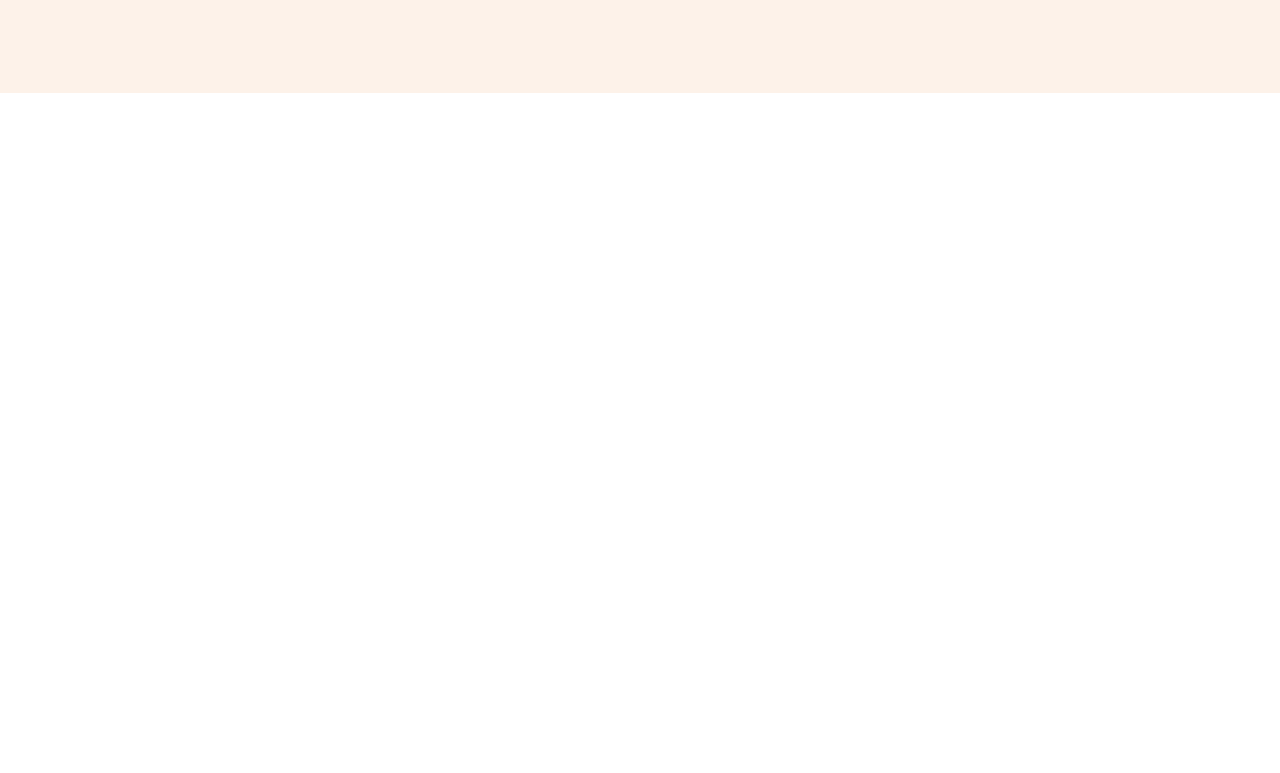
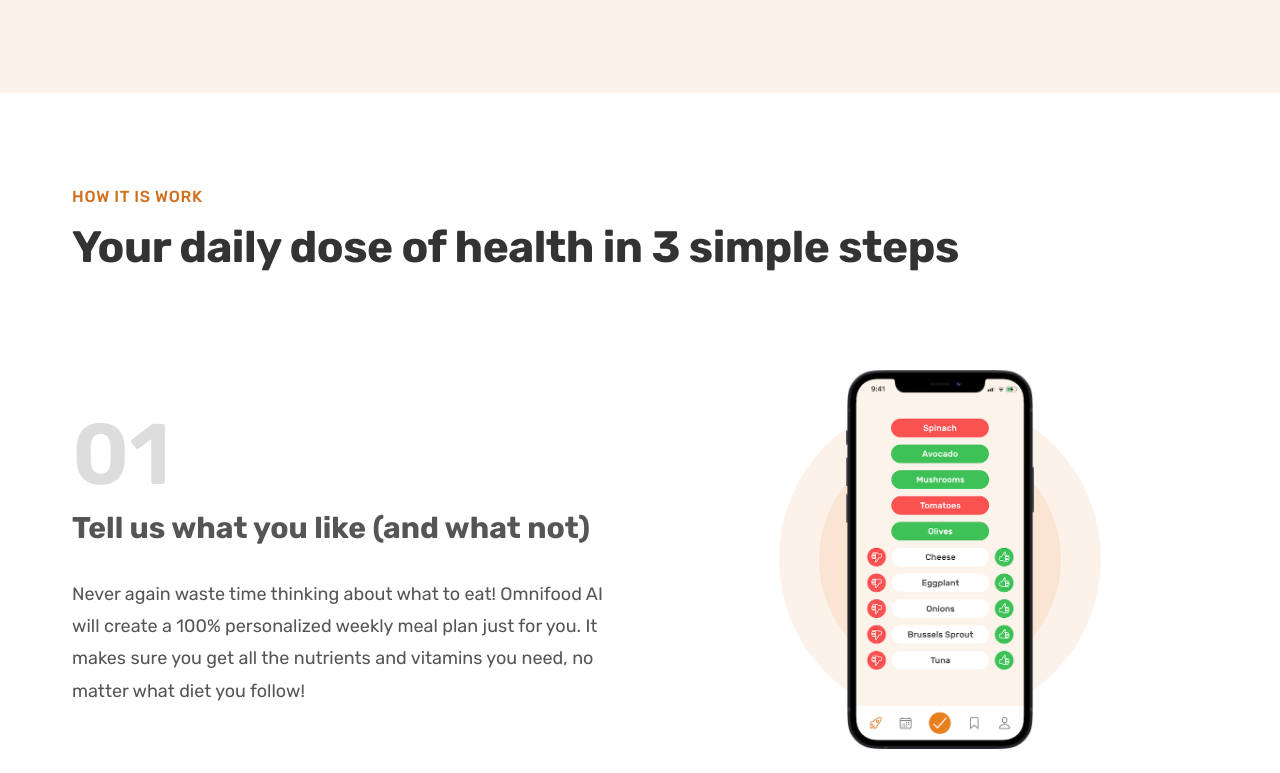
Before and after one commit to jaiswalsandeep508/Omnifood-project, a plain HTML site: page index.html in a window 1280 px wide. Shown: the part 667-1440 px from the top of the page. Before the commit the page ends 800 px from the top, so only its background shows below. Drawn offline with Linux system fonts and the light colour scheme.

Commit message:
How to work section complete

```diff
--- /dev/null
+++ b/css/general.css
@@ -0,0 +1,139 @@
+/*
+--- 01 TYPOGRAPHY SYSTEM
+
+-Font sizes (px)
+10 / 12 / 14 / 16 / 18 / 20 / 24 / 30 / 36 / 44 / 52 / 62 / 74 / 86 / 98
+
+-Font weights:
+default: 400
+
+-Line heights:
+default: 1
+
+--- 02 COLORS
+
+-Primary: #e67e22
+-Tints: #fdf2e9
+-Shades: #cf711f
+-Accents:
+-Greys: #555
+ #333
+
+--- 05 SHADOWS
+
+--- 06 BORDER-RADIUS
+
+--- 07 SPACING-SYSTEM
+
+-SPACING SYSTEM (px)
+2 / 4 / 8 / 12 / 16 / 24 / 32 / 48 / 64 / 80 / 96 / 128
+
+*/
+
+* {
+  margin: 0;
+  padding: 0;
+  box-sizing: border-box;
+}
+
+html {
+  font-size: 62.5%;
+}
+body {
+  font-family: "Rubik", sans-serif;
+  color: #555;
+  font-weight: 400;
+  line-height: 1;
+}
+
+/***********************/
+/*GENERAL REUSABLE */
+/***********************/
+
+.container {
+  max-width: 120rem;
+  padding: 0 3.2rem;
+  margin: 0 auto;
+}
+.grid {
+  display: grid;
+  row-gap: 9.6rem;
+  column-gap: 6.4rem;
+}
+.grid--2-cols {
+  grid-template-columns: repeat(2, 1fr);
+}
+.grid--3-cols {
+  grid-template-columns: repeat(3, 1fr);
+}
+.grid--4-cols {
+  grid-template-columns: repeat(4, 1fr);
+}
+.grid--center-v {
+  align-items: center;
+}
+.primary-heading,
+.secondary-heading {
+  color: #333;
+  font-weight: 700;
+  letter-spacing: -0.5px;
+}
+.primary-heading {
+  font-size: 5.2rem;
+  line-height: 1.05;
+  margin-bottom: 3.2rem;
+}
+.secondary-heading {
+  font-size: 4.4rem;
+  line-height: 1.2;
+  margin-bottom: 9.6rem;
+}
+.subheading {
+  display: block;
+  font-size: 1.6rem;
+  color: #cf711f;
+  font-weight: 500;
+  margin-bottom: 1.6rem;
+  text-transform: uppercase;
+  letter-spacing: 0.75px;
+}
+.tertiary-heading {
+  font-size: 3rem;
+  line-height: 1.2;
+  margin-bottom: 3.2rem;
+}
+.btn:link,
+.btn:visited {
+  display: inline-block;
+  padding: 1.6rem 3.2rem;
+  font-size: 2rem;
+  font-weight: 600;
+  text-decoration: none;
+  border-radius: 9px;
+
+  transition: background-color 0.3s;
+}
+.btn--full:link,
+.btn--full:visited {
+  background-color: #e67e22;
+  color: #fff;
+}
+.btn--full:hover,
+.btn--full:active {
+  background-color: #cf711f;
+  color: #fff;
+}
+.btn--outline:link,
+.btn--outline:visited {
+  background-color: #fdf2e9;
+  color: #555;
+}
+.btn--outline:hover,
+.btn--outline:active {
+  background-color: #fdf2e9;
+  color: #555;
+  box-shadow: inset 0 0 0 3px #fff;
+}
+.margin-right-sm {
+  margin-right: 1.6rem !important;
+}
--- a/css/style.css
+++ b/css/style.css
@@ -1,90 +1,3 @@
-/*
---- 01 TYPOGRAPHY SYSTEM
-
--Font sizes (px)
-10 / 12 / 14 / 16 / 18 / 20 / 24 / 30 / 36 / 44 / 52 / 62 / 74 / 86 / 98
-
--Font weights:
-default: 400
-
--Line heights:
-default: 1
-
---- 02 COLORS
-
--Primary: #e67e22
--Tints: #fdf2e9
--Shades: #cf711f
--Accents:
--Greys: #555
- #333
-
---- 05 SHADOWS
-
---- 06 BORDER-RADIUS
-
---- 07 SPACING-SYSTEM
-
--SPACING SYSTEM (px)
-2 / 4 / 8 / 12 / 16 / 24 / 32 / 48 / 64 / 80 / 96 / 128
-
-*/
-
-* {
-  margin: 0;
-  padding: 0;
-  box-sizing: border-box;
-}
-
-html {
-  font-size: 62.5%;
-}
-body {
-  font-family: "Rubik", sans-serif;
-  color: #555;
-  font-weight: 400;
-  line-height: 1;
-}
-
-/***********************/
-/*GENERAL REUSABLE */
-/***********************/
-.btn:link,
-.btn:visited {
-  display: inline-block;
-  padding: 1.6rem 3.2rem;
-  font-size: 2rem;
-  font-weight: 600;
-  text-decoration: none;
-  border-radius: 9px;
-
-  transition: background-color 0.3s;
-}
-.btn--full:link,
-.btn--full:visited {
-  background-color: #e67e22;
-  color: #fff;
-}
-.btn--full:hover,
-.btn--full:active {
-  background-color: #cf711f;
-  color: #fff;
-}
-.btn--outline:link,
-.btn--outline:visited {
-  background-color: #fdf2e9;
-  color: #555;
-}
-.btn--outline:hover,
-.btn--outline:active {
-  background-color: #fdf2e9;
-  color: #555;
-  box-shadow: inset 0 0 0 3px #fff;
-}
-.margin-right-sm {
-  margin-right: 1.6rem !important;
-}
-
 /***********************/
 /*HEADER*/
 /***********************/
@@ -139,10 +52,10 @@ body {
 .main-nav-link.nav-cta:active {
   background-color: #cf711f;
 }
+
 /***********************/
 /*HERO SECTION*/
 /***********************/
-
 .section-hero {
   background-color: #fdf2e9;
   padding: 4.8rem 0 9.6rem 0;
@@ -159,14 +72,7 @@ body {
 }
 .hero-text-box {
 }
-.primary-heading {
-  font-size: 5.2rem;
-  font-weight: 700;
-  color: #333;
-  line-height: 1.05;
-  letter-spacing: -0.5px;
-  margin-bottom: 3.2rem;
-}
+
 .hero-description {
   font-size: 2rem;
   font-weight: 500;
@@ -206,3 +112,57 @@ body {
   color: #cf711f;
   font-weight: 700;
 }
+
+/***********************/
+/*HOW TO WORK SECTION*/
+/***********************/
+.section-how {
+  padding: 9.6rem 0;
+}
+
+.step-text-box {
+}
+.step-number {
+  font-size: 8.6rem;
+  color: #ddd;
+  font-weight: 600;
+  margin-bottom: 1.2rem;
+}
+.tertiary-heading {
+}
+.step-description {
+  font-size: 1.8rem;
+  line-height: 1.8;
+}
+.step-img-box {
+  display: flex;
+  align-items: center;
+  justify-content: center;
+
+  position: relative;
+}
+.step-img-box::before,
+.step-img-box::after {
+  content: "";
+  display: block;
+  border-radius: 50%;
+  position: absolute;
+  /* top: 50%;
+  left: 50%;
+  transform: translate(-50%, -50%); */
+}
+.step-img-box::before {
+  width: 60%;
+  padding-bottom: 60%;
+  background-color: #fdf2e9;
+  z-index: -2;
+}
+.step-img-box::after {
+  width: 45%;
+  padding-bottom: 45%;
+  background-color: #fae5d3;
+  z-index: -1;
+}
+.step-img {
+  width: 35%;
+}
--- a/index.html
+++ b/index.html
@@ -11,6 +11,7 @@
       rel="stylesheet"
     />
     <link rel="stylesheet" href="css/style.css" />
+    <link rel="stylesheet" href="css/general.css" />
     <title>Omnifood-project</title>
   </head>
   <body>
@@ -66,6 +67,76 @@
           </div>
         </div>
       </section>
+
+      <section class="section-how">
+        <div class="container">
+          <span class="subheading">How It Is Work</span>
+          <h2 class="secondary-heading">
+            Your daily dose of health in 3 simple steps
+          </h2>
+        </div>
+
+        <div class="container grid grid--2-cols grid--center-v">
+          <!-- Step-01 -->
+          <div class="step-text-box">
+            <p class="step-number">01</p>
+            <h2 class="tertiary-heading">
+              Tell us what you like (and what not)
+            </h2>
+            <p class="step-description">
+              Never again waste time thinking about what to eat! Omnifood AI
+              will create a 100% personalized weekly meal plan just for you. It
+              makes sure you get all the nutrients and vitamins you need, no
+              matter what diet you follow!
+            </p>
+          </div>
+
+          <div class="step-img-box">
+            <img
+              src="img/app/app-screen-1.png"
+              alt="iphone image"
+              class="step-img"
+            />
+          </div>
+
+          <!-- Step-02 -->
+          <div class="step-img-box">
+            <img
+              src="img/app/app-screen-2.png"
+              alt="iphone image"
+              class="step-img"
+            />
+          </div>
+          <div class="step-text-box">
+            <p class="step-number">02</p>
+            <h2 class="tertiary-heading">Approve your weekly meal plan</h2>
+            <p class="step-description">
+              Once per week, approve the meal plan generated for you by Omnifood
+              AI. You can change ingredients, swap entire meals, or even add
+              your own recipes.
+            </p>
+          </div>
+
+          <!-- Step-03 -->
+
+          <div class="step-text-box">
+            <p class="step-number">03</p>
+            <h2 class="tertiary-heading">Receive meals at convenient time</h2>
+            <p class="step-description">
+              Best chefs in town will cook your selected meal every day, and we
+              will deliver it to your door whenever works best for you. You can
+              change delivery schedule and address daily!
+            </p>
+          </div>
+          <div class="step-img-box">
+            <img
+              src="img/app/app-screen-3.png"
+              alt="iphone image"
+              class="step-img"
+            />
+          </div>
+        </div>
+      </section>
     </main>
   </body>
 </html>
```
Also changed, not shown: 1 other file.
